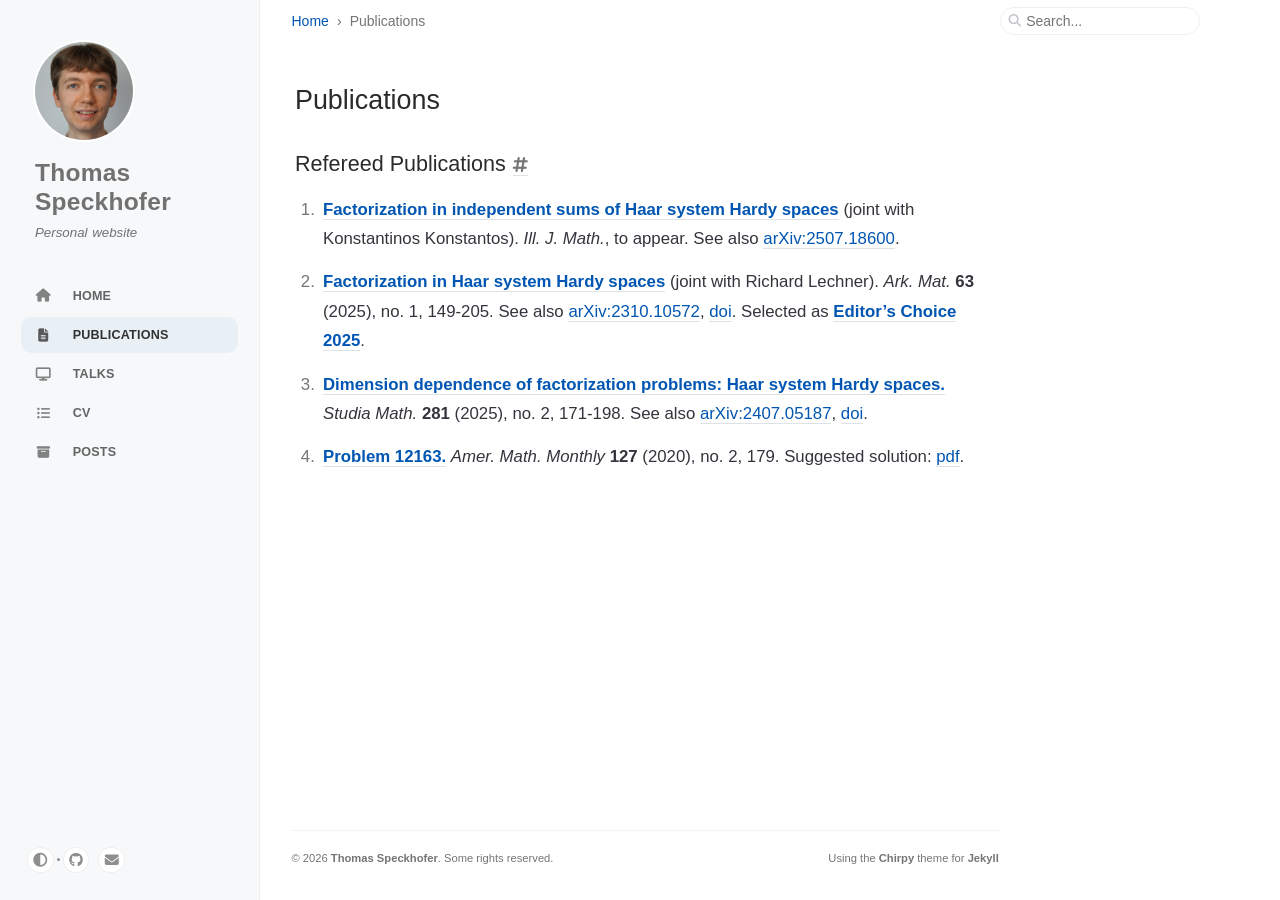
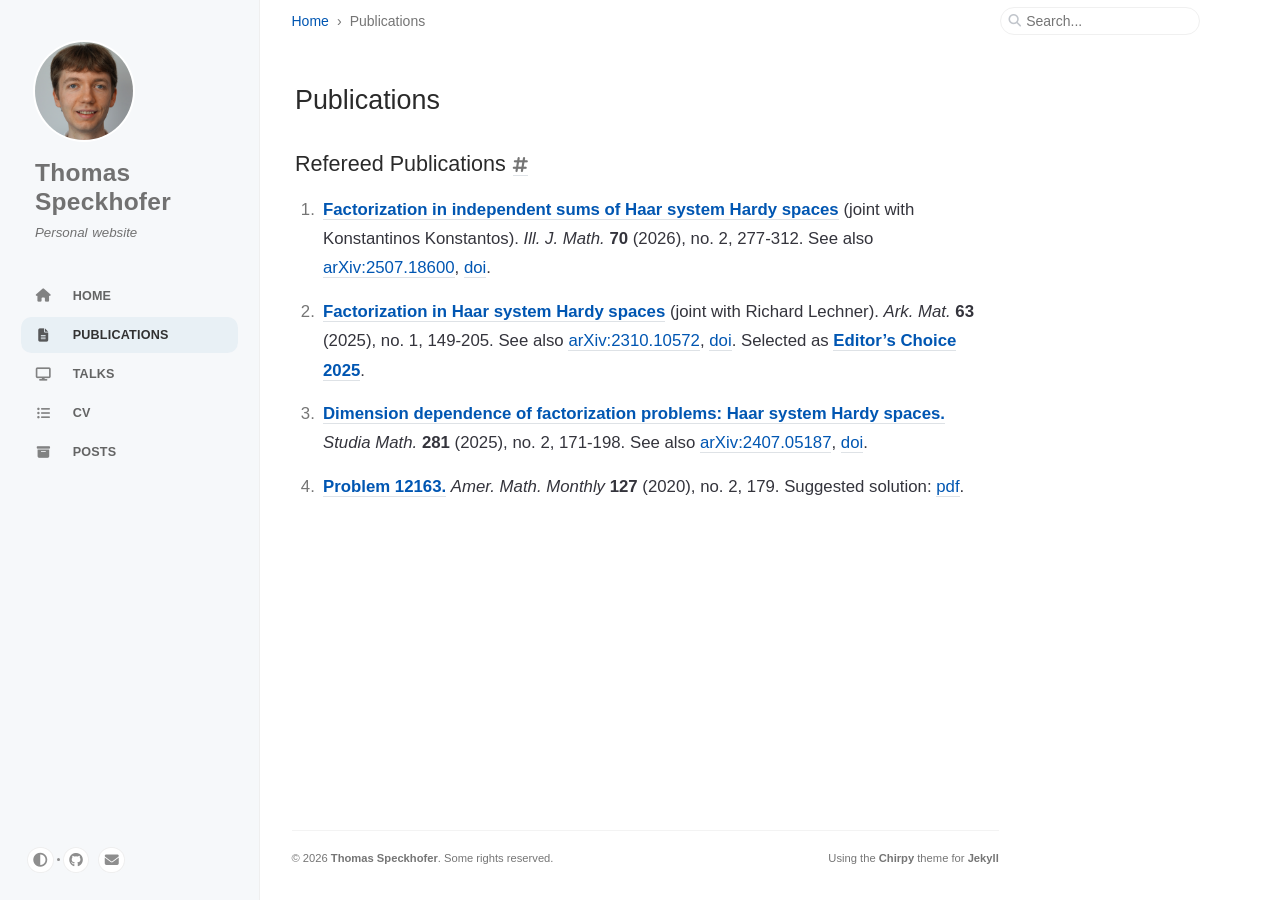
Before and after one commit to speckhofer/speckhofer.github.io, a Jekyll site: the page built from _tabs/publications.md, in a window 1280 px wide. Built offline with Jekyll 4.4.1, drawn with Linux system fonts in a browser that asks for light colours; cached includes are drawn as plain includes.

Commit message:
Update publications.md

```diff
--- a/_tabs/publications.md
+++ b/_tabs/publications.md
@@ -7,7 +7,7 @@ order: 1
 
 ## Refereed Publications
 
-1. [**Factorization in independent sums of Haar system Hardy spaces**](https://arxiv.org/pdf/2507.18600) (joint with Konstantinos Konstantos). _Ill. J. Math._, to appear. See also [arXiv:2507.18600](https://arxiv.org/abs/2507.18600).
+1. [**Factorization in independent sums of Haar system Hardy spaces**](https://arxiv.org/pdf/2507.18600) (joint with Konstantinos Konstantos). _Ill. J. Math._ **70** (2026), no. 2, 277-312. See also [arXiv:2507.18600](https://arxiv.org/abs/2507.18600), [doi](https://doi.org/10.1215/00192082-12469530).
 
 1. [**Factorization in Haar system Hardy spaces**](/assets/pdf/publications/2025_Lechner-Speckhofer_Factorization-in-Haar-system-Hardy-spaces.pdf) (joint with Richard Lechner). _Ark. Mat._ **63** (2025), no. 1, 149-205. See also [arXiv:2310.10572](https://arxiv.org/abs/2310.10572), [doi](https://doi.org/10.4310/arkiv.2025.v63.n1.a6). Selected as [**Editor’s Choice 2025**](https://www.mittag-leffler.se/editors-choice/).
 
```
